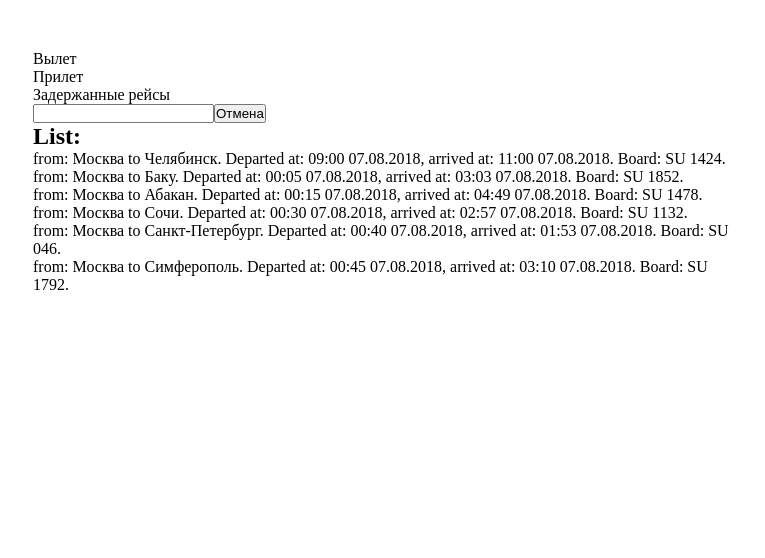
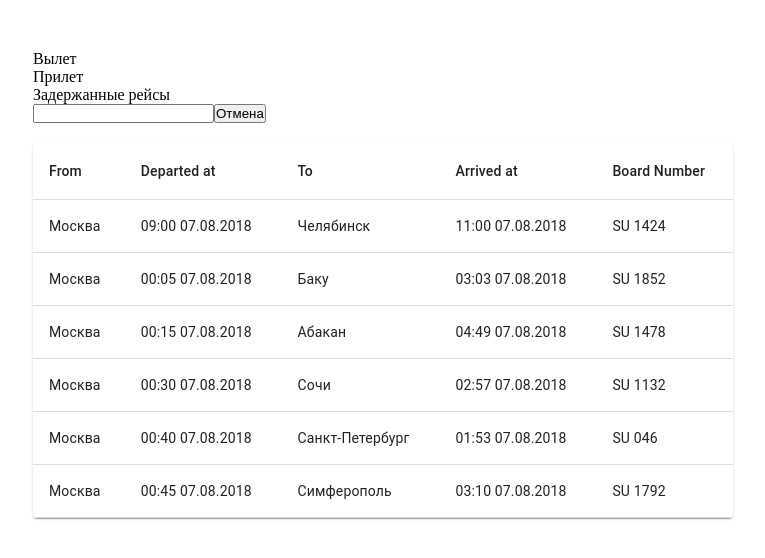
Before and after one commit to dimireme/aero, a React app: page / in a window 1280 px wide. Shown: the top 558 px of the page, without its empty margins (257-1022 px from the left). Built offline with nearby package versions, Linux system fonts and the light colour scheme.

Commit message:
Add styles to the FlightsList component.

```diff
--- a/src/client/app/components/FlightsList.jsx
+++ b/src/client/app/components/FlightsList.jsx
@@ -1,13 +1,36 @@
 import React from 'react';
 
-import Row from '../components/Row';
+import { Paper, Table, TableHead, TableRow, TableCell, TableBody } from '@material-ui/core';
+import styles from './flightList.css';
 
 const FlightsList = ({ flights }) => {
 	return (
-		<div>
-			<h2>List:</h2>
-			{ flights.map((flight, i) => <Row flight={flight} key={i} />) }
-		</div>
+		<Paper className={styles.container}>
+			<Table>
+				<TableHead>
+					<TableRow>
+						<TableCell>From</TableCell>
+						<TableCell>Departed at</TableCell>
+						<TableCell>To</TableCell>
+						<TableCell>Arrived at</TableCell>
+						<TableCell>Board Number</TableCell>
+					</TableRow>
+				</TableHead>
+				<TableBody>
+					{flights.map(flight => {
+						return (
+							<TableRow key={flight.id}>
+								<TableCell component="th" scope="row">{flight.from}</TableCell>
+								<TableCell>{flight.startTime}</TableCell>
+								<TableCell>{flight.to}</TableCell>
+								<TableCell>{flight.endTime}</TableCell>
+								<TableCell>{flight.boardNumber}</TableCell>
+							</TableRow>
+						);
+					})}
+				</TableBody>
+			</Table>
+		</Paper>
 	);
 };
 
--- /dev/null
+++ b/src/client/app/components/flightList.css
@@ -0,0 +1,3 @@
+.container{
+    margin-top: 20px;
+}
```
